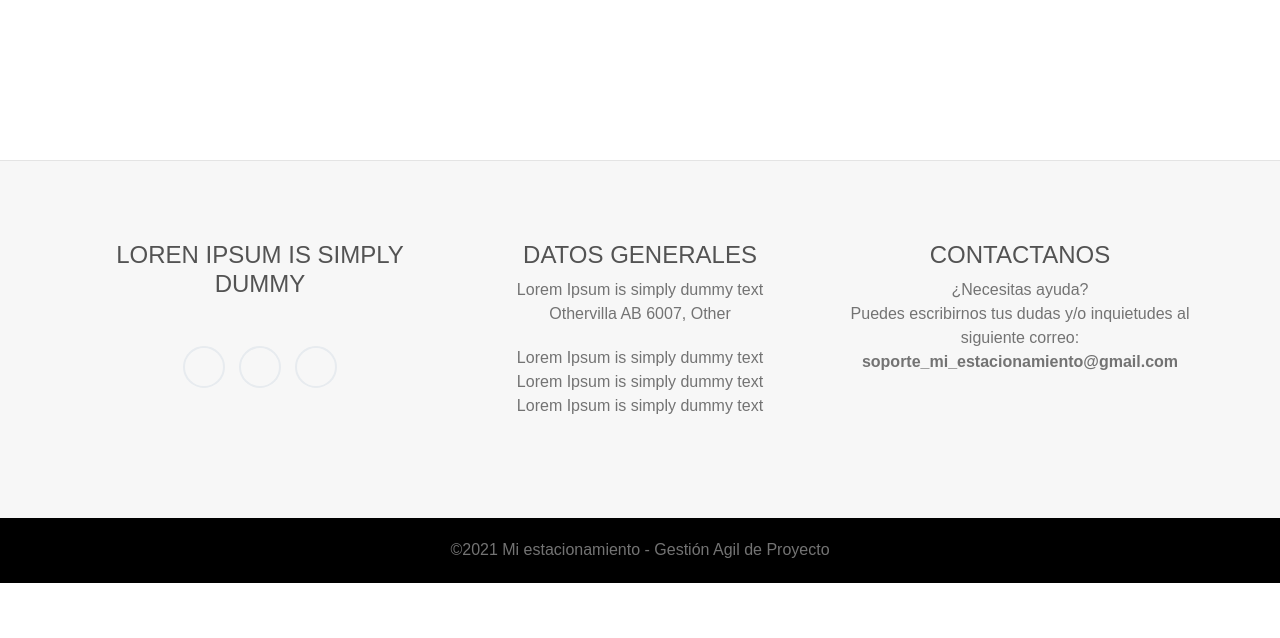
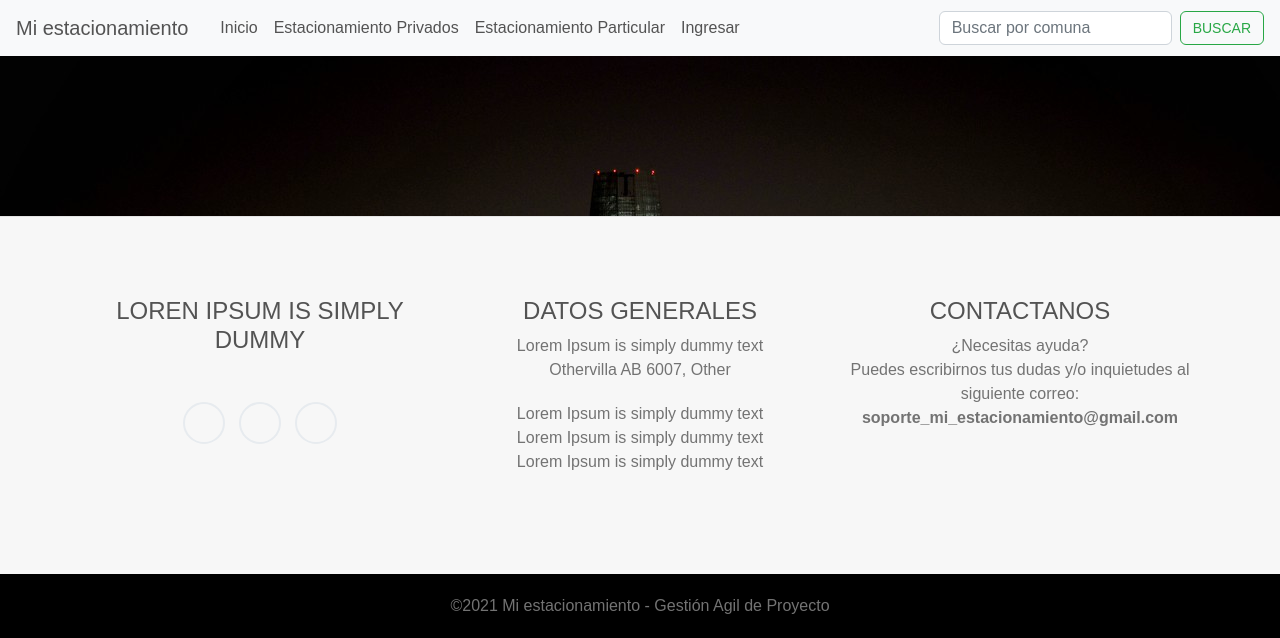
Before and after one commit to Emilio-Rojas/estacionamiento, a Django app: template src/template/estacionamientos/administrar_estacionamiento.html in a window 1280 px wide. Shown: the top 638 px of the page. Run offline with Django 3.2, Linux system fonts and the light colour scheme; the template is opened without the code that fills it, so the values that code supplies are empty; some libraries are stand-ins or nearby versions; some web fonts are replaced.

Commit message:
Route estacinamiento y pequeñas modificaciones

```diff
--- /dev/null
+++ b/src/estacionamientos/urls.py
@@ -0,0 +1,11 @@
+from django.conf import settings
+from django.conf.urls.static import static
+from django.urls import path, include
+
+
+from .views import *
+
+
+urlpatterns = [
+    path('privado/', administrar_estacionamientos, name='administrar-estacionamientos')
+]
--- a/src/estacionamientos/views.py
+++ b/src/estacionamientos/views.py
@@ -1,3 +1,4 @@
-from django.shortcuts import render
+from django.shortcuts import render, redirect
 
-# Create your views here.
+def administrar_estacionamientos(request):
+    return render(request, 'estacionamientos/administrar_estacionamiento.html', {})
--- a/src/mi_estacionamiento/urls.py
+++ b/src/mi_estacionamiento/urls.py
@@ -20,4 +20,5 @@ from django.conf.urls import include
 urlpatterns = [
     path('admin/', admin.site.urls),
     path('', include('usuarios.urls'), name='usuarios'),
+    path('estacionamiento/', include('estacionamientos.urls'), name='estacionamiento'),
 ]
--- a/src/template/base/navbar.html
+++ b/src/template/base/navbar.html
@@ -7,10 +7,10 @@
             <a class="nav-link" href="/">Inicio</a>
           </li>
           <li class="nav-item">
-            <a class="nav-link" href="/estacionamiento-privado">Estacionamiento Privados</a>
+            <a class="nav-link" href="/estacionamiento/privado">Estacionamiento Privados</a>
           </li>
           <li class="nav-item">
-            <a class="nav-link" href="/estacionamiento-particular">Estacionamiento Particular</a>
+            <a class="nav-link" href="/estacionamiento/particular">Estacionamiento Particular</a>
           </li>
           <li class="nav-link dropdown">
             <a data-toggle="dropdown" href="#">Ingresar
--- a/src/template/estacionamientos/administrar_estacionamiento.html
+++ b/src/template/estacionamientos/administrar_estacionamiento.html
@@ -2,10 +2,13 @@
 {% load static %}
 
 {% block title %}Estacionamientos{% endblock %}
+{% block navbar %} {% include 'base/navbar.html' %} {% endblock %}
 
 {% block content %}
-<section>
+<section class="index-content">
+    <div class="container">
 
+    </div>
 </section>
 {% endblock%}
 
```
